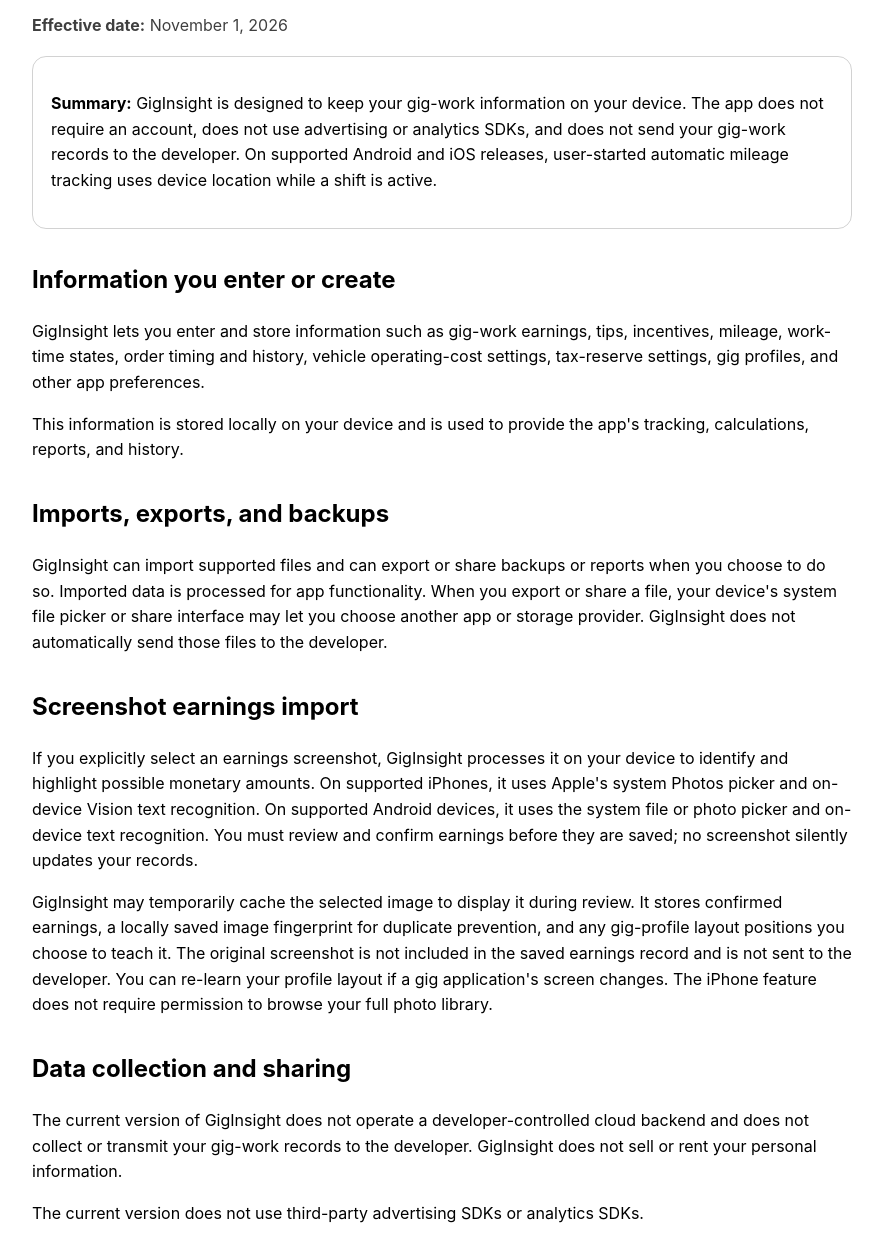
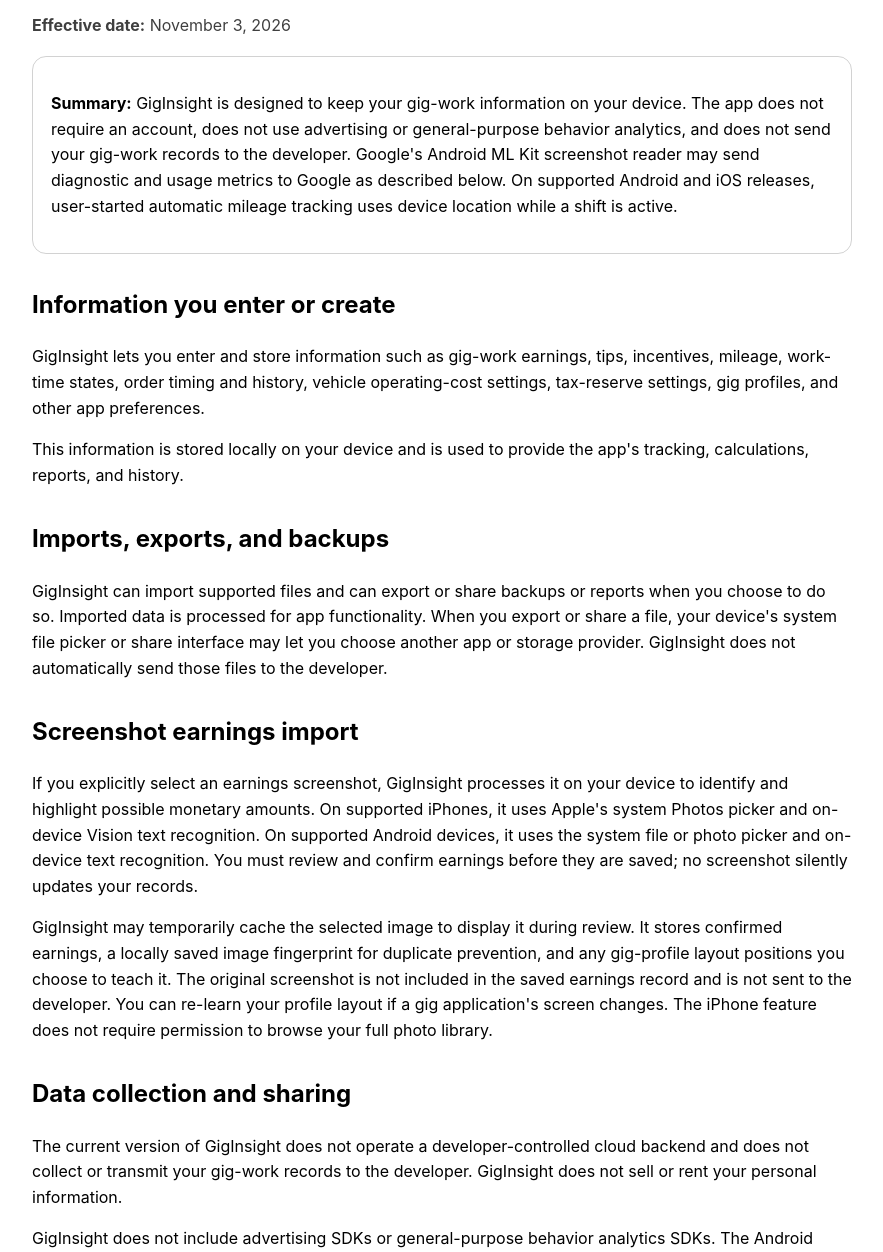
Before and after one commit to chriswilkins0/GigInsight-privacy, a plain HTML site: page index.html in a window 1280 px wide. Shown: the part 108-1360 px from the top of the page, without its empty margins (198-1081 px from the left). Drawn offline with Linux system fonts and the light colour scheme.

Commit message:
Disclose Google ML Kit diagnostic telemetry for GigInsight Play Data safety compliance

```diff
--- a/index.html
+++ b/index.html
@@ -19,10 +19,10 @@
 <body>
 <main>
   <h1>GigInsight Privacy Policy</h1>
-  <p class="muted"><strong>Effective date:</strong> November 1, 2026</p>
+  <p class="muted"><strong>Effective date:</strong> November 3, 2026</p>
 
   <div class="card">
-    <p><strong>Summary:</strong> GigInsight is designed to keep your gig-work information on your device. The app does not require an account, does not use advertising or analytics SDKs, and does not send your gig-work records to the developer. On supported Android and iOS releases, user-started automatic mileage tracking uses device location while a shift is active.</p>
+    <p><strong>Summary:</strong> GigInsight is designed to keep your gig-work information on your device. The app does not require an account, does not use advertising or general-purpose behavior analytics, and does not send your gig-work records to the developer. Google's Android ML Kit screenshot reader may send diagnostic and usage metrics to Google as described below. On supported Android and iOS releases, user-started automatic mileage tracking uses device location while a shift is active.</p>
   </div>
 
   <h2>Information you enter or create</h2>
@@ -38,7 +38,11 @@
 
   <h2>Data collection and sharing</h2>
   <p>The current version of GigInsight does not operate a developer-controlled cloud backend and does not collect or transmit your gig-work records to the developer. GigInsight does not sell or rent your personal information.</p>
-  <p>The current version does not use third-party advertising SDKs or analytics SDKs.</p>
+  <p>GigInsight does not include advertising SDKs or general-purpose behavior analytics SDKs. The Android text-recognition component, Google ML Kit, can independently transmit limited technical diagnostics and API-usage metrics to Google as described below.</p>
+
+  <h2>Android OCR diagnostic data (Google ML Kit)</h2>
+  <p>GigInsight's Android earnings-screenshot feature uses Google's bundled ML Kit text-recognition SDK. The screenshot image, its detected text, and the recognition output are processed on the device and are not sent to Google by ML Kit.</p>
+  <p>Google states that ML Kit may send limited device and app information, per-installation identifiers, API-usage events, image-format and input/output size metadata, performance measurements, and error codes to Google's servers for diagnostics, maintenance, API usage analytics, and misuse prevention. This technical telemetry does not include your screenshot pixels, detected earnings amounts, or gig-work history. Google states that the ML Kit telemetry is encrypted in transit and is not shared with third parties. See <a href="https://developers.google.com/ml-kit/android-data-disclosure">Google's ML Kit Android data disclosure</a> for details.</p>
 
   <h2>Location</h2>
   <p>On supported Android and iOS versions, GigInsight can use precise device location to automatically measure driving distance during a shift you start. GPS location can continue to be used while GigInsight is in the background, another app is on screen, or the device is locked. Mileage tracking stops when the user-started shift ends. If you do not grant location permission, you can still use GigInsight's other features and enter mileage manually.</p>
```
